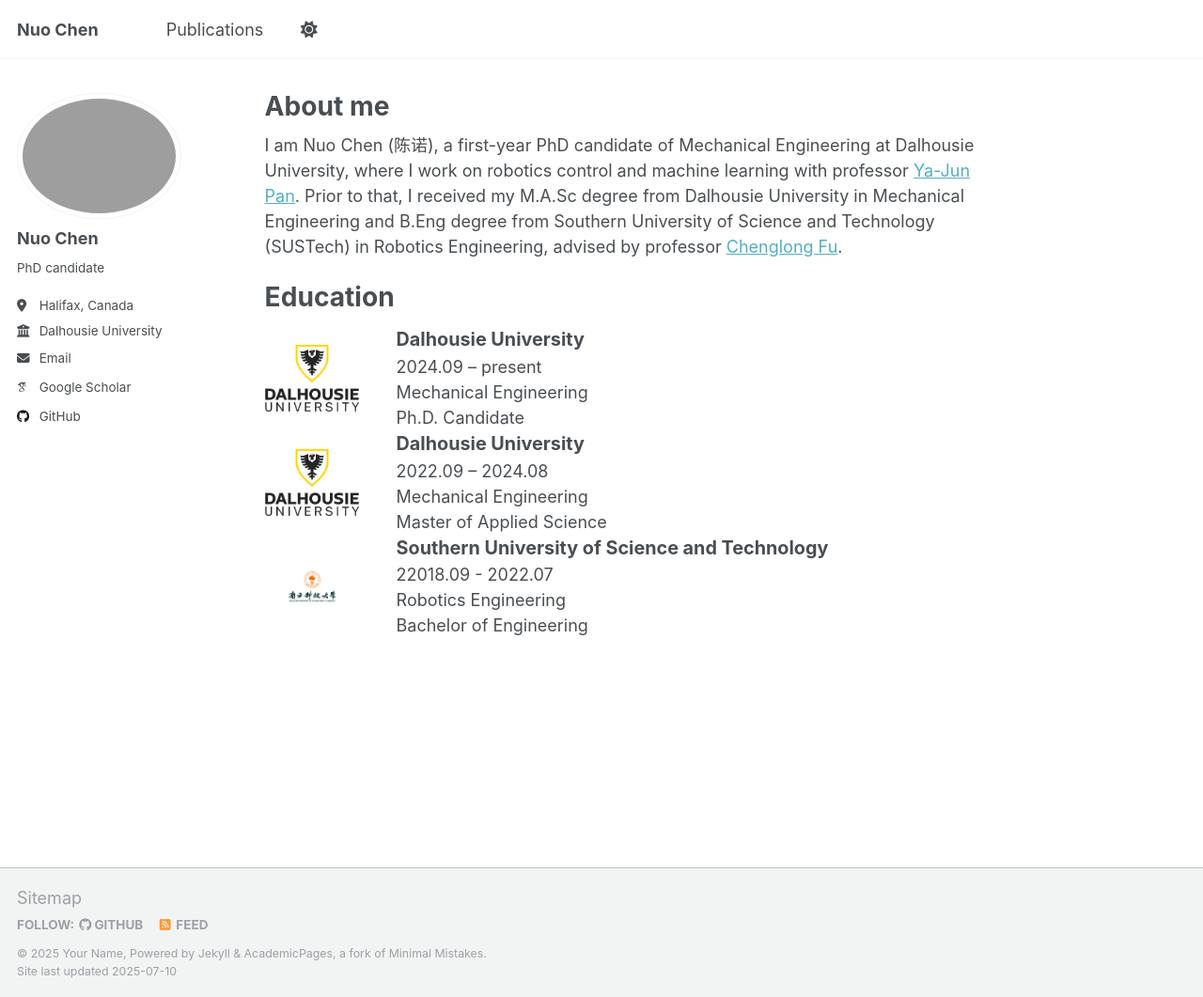
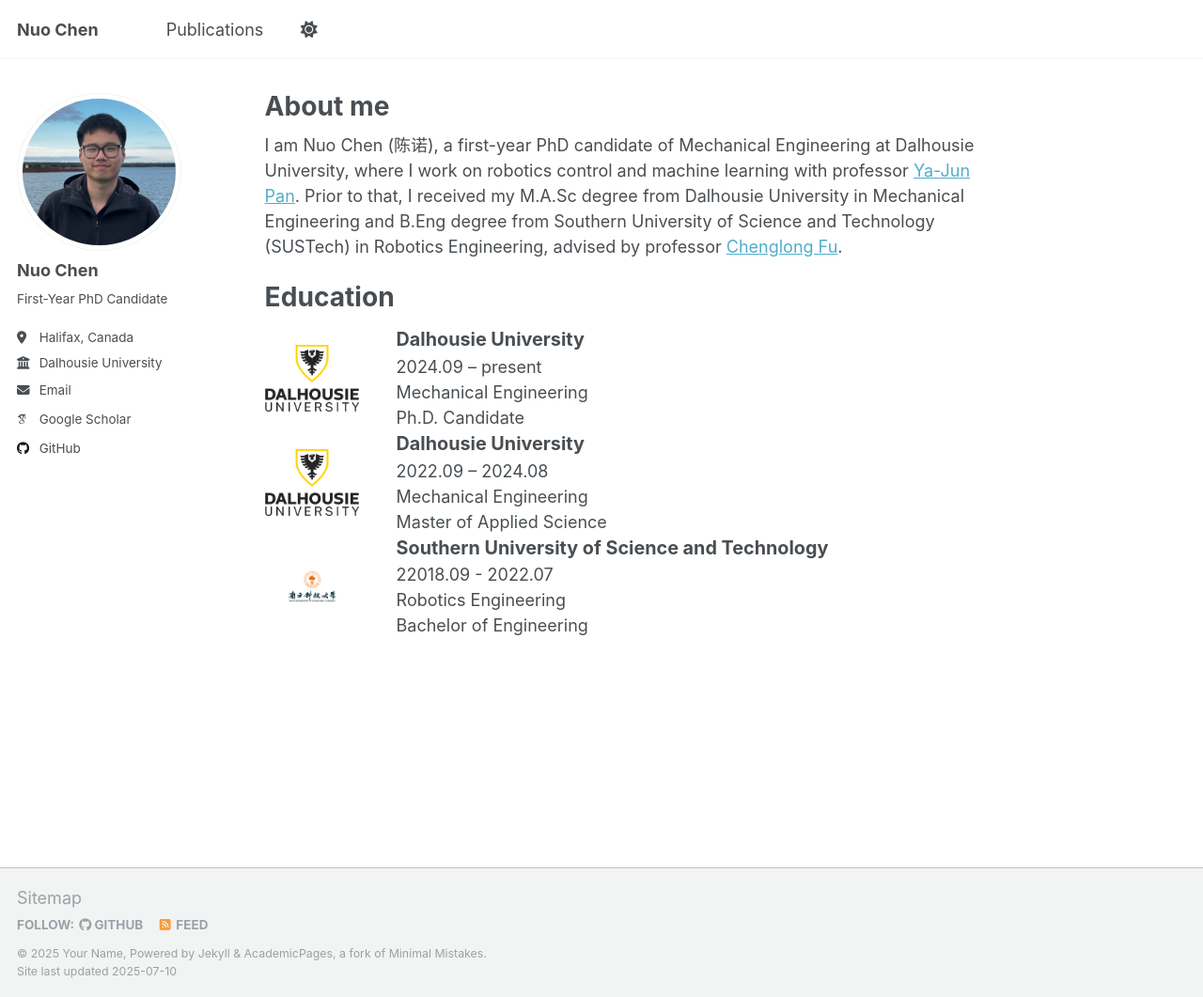
Before and after one commit to NuoChen1999/nuochen1999.github.io, a Jekyll site: the page built from _pages/about.md, in a window 1280 px wide and 1061 px high. Shown: the whole window at 94% size. Built offline with Jekyll 4.4.1, drawn with Linux system fonts in a browser that asks for light colours; some web fonts are replaced; a script that is not in the unit is left out.

Commit message:
Update _config.yml

```diff
--- a/_config.yml
+++ b/_config.yml
@@ -23,10 +23,10 @@ repository               : "nuochen1999/nuochen1999.github.io"
 #               Additional customization can be done by editing /_includes/author-profile.html
 author:
   # Biographic information
-  avatar           : "me.jpg"
+  avatar           : "me.png"
   name             : "Nuo Chen"
   pronouns         : # example: "she/her"
-  bio              : "PhD candidate"
+  bio              : "First-Year PhD Candidate"
   location         : "Halifax, Canada"
   employer         : "Dalhousie University"
   uri              : # URL
```
